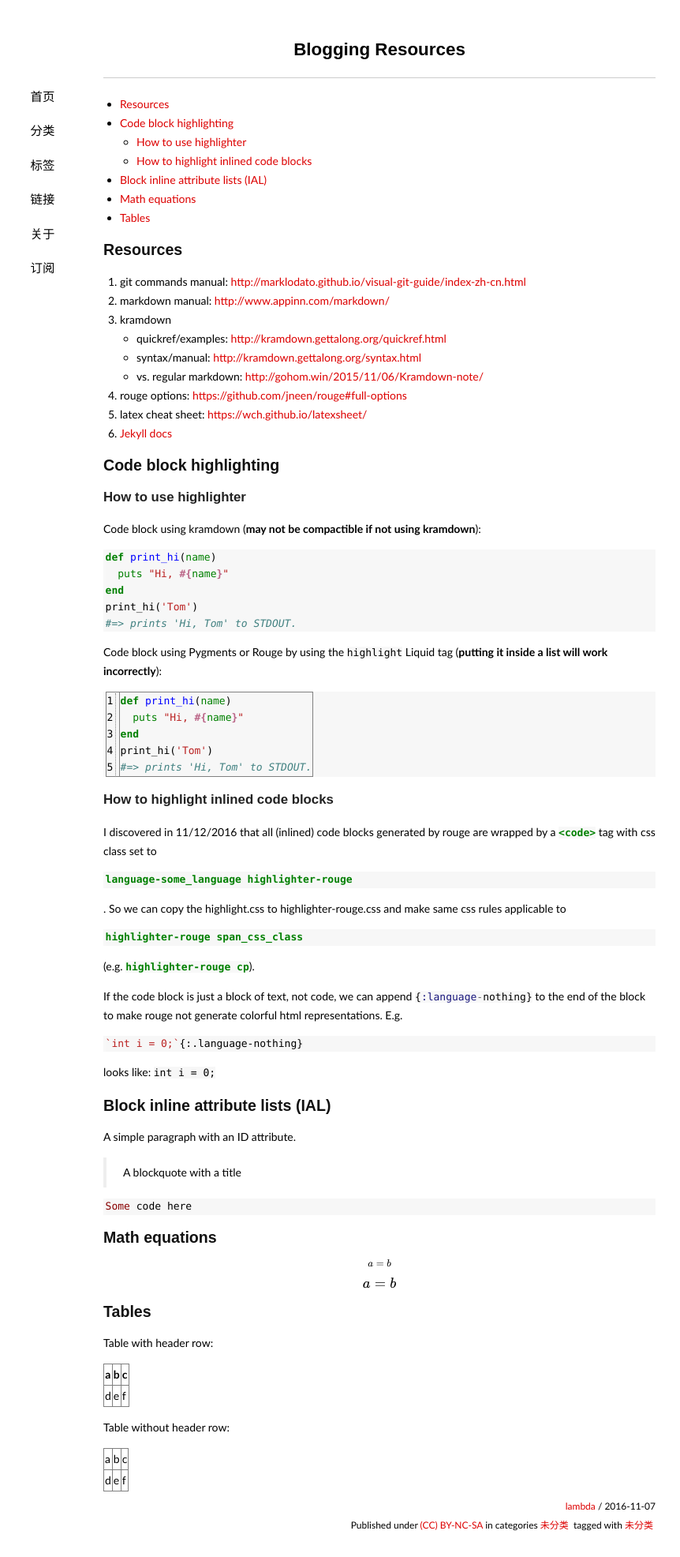
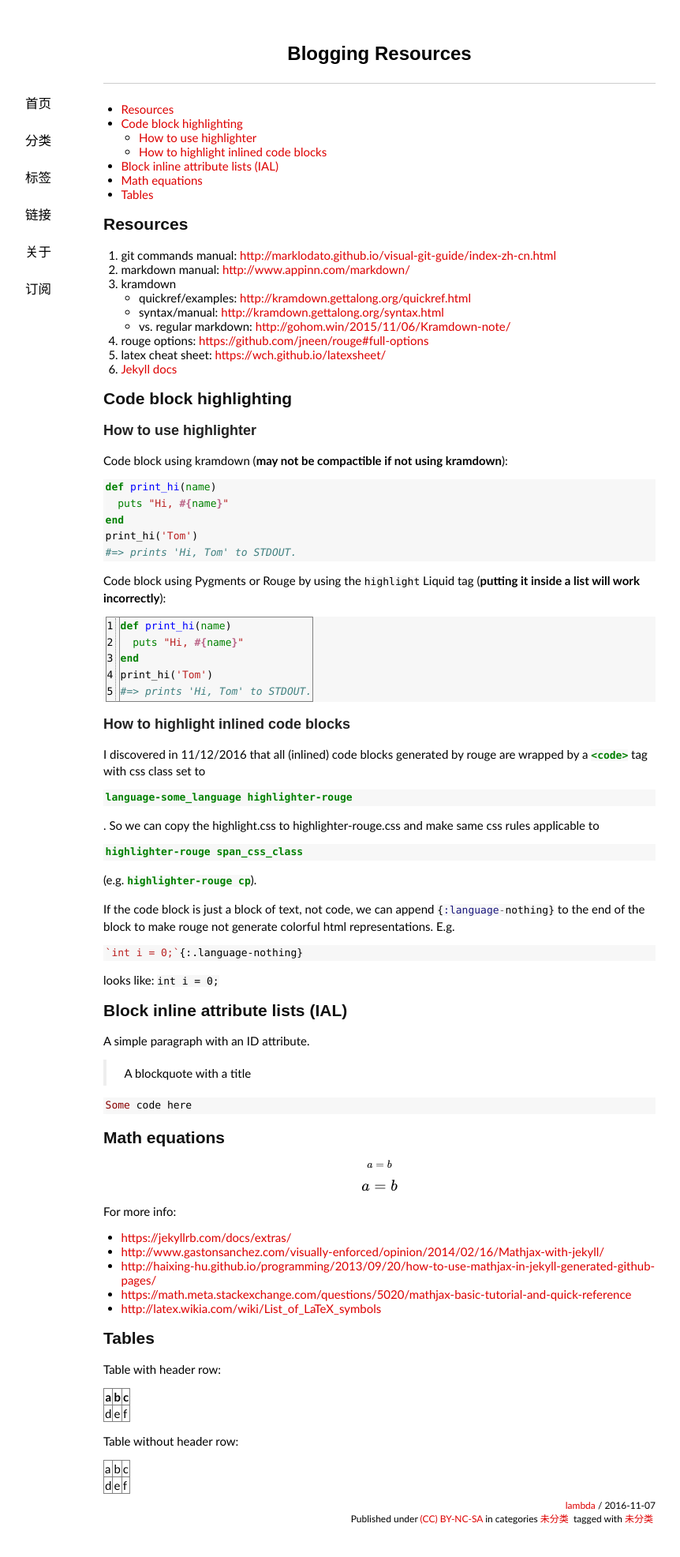
Before and after one commit to lam8da/lam8da.github.io, a Jekyll site: the page built from _posts/2016-11-07-blogging-resources.md, in a window 1280 px wide. Shown: the whole page at 79% size, without its empty margins (159-1021 px from the left). Built offline with Jekyll 4.4.1, drawn with Linux system fonts in a browser that asks for light colours; nearby versions of some CDN libraries; some web fonts are replaced; formulas are drawn with MathJax 3; comment, search, counter and statistics services are not loaded.

Commit message:
Add math analysis notes and fix css

```diff
--- a/_posts/2016-11-07-blogging-resources.md
+++ b/_posts/2016-11-07-blogging-resources.md
@@ -90,6 +90,13 @@
 
 $$ \Large a = b $$
 
+For more info:
+- <https://jekyllrb.com/docs/extras/>
+- <http://www.gastonsanchez.com/visually-enforced/opinion/2014/02/16/Mathjax-with-jekyll/>
+- <http://haixing-hu.github.io/programming/2013/09/20/how-to-use-mathjax-in-jekyll-generated-github-pages/>
+- <https://math.meta.stackexchange.com/questions/5020/mathjax-basic-tutorial-and-quick-reference>
+- <http://latex.wikia.com/wiki/List_of_LaTeX_symbols>
+
 ## Tables
 
 Table with header row:
--- a/media/css/style.css
+++ b/media/css/style.css
@@ -1,22 +1,59 @@
-@import url(http://fonts.gmirror.org/css?family=Galdeano);
-@import url(http://fonts.gmirror.org/css?family=Electrolize);
-@import url(http://fonts.gmirror.org/css?family=Cuprum);
-body{font-size:14px;font-family:"Galdeano","Hiragino Sans GB","Microsoft YaHei",Trebuchet,"Trebuchet MS",Tahoma,"Lucida Grande","Lucida Sans Unicode",Verdana,sans-serif;color:#000000;background-color:#ffffff;}
-*{border:none;outline:none;}
-a{color:#dd0000;text-decoration:none;}
-a:hover{color:#333333;text-decoration:underline;}
-hr{margin:.7em 0;border-top:1px dashed #d0d0d0;border-bottom:1px dashed #f9f9f9;}
-p{padding:0em 0;}
-ol,ul{padding-left:1.5em;}
-li p{margin:0;}
 /*
- * li{padding:.2em 0;}
- * ol,ul{list-style-position:inside;}
- * ol ul, ul ol, ul ul, ol ol {margin-left:1em;}
+ * @import url(http://fonts.gmirror.org/css?family=Galdeano);
+ * @import url(http://fonts.gmirror.org/css?family=Electrolize);
+ * @import url(http://fonts.gmirror.org/css?family=Cuprum);
  */
-pre code{margin-left:0.2em;font-size:13px;line-height:1.6;display:block;overflow:auto;}
-pre,code{margin:0;font-family:Menlo,"Andale Mono",Consolas,"Courier New",Monaco,monospace;font-size:13px;}
-.lineno{
+
+body {
+  font-size: 15px;
+  font-family: "Galdeano","Hiragino Sans GB","Microsoft YaHei",Trebuchet,"Trebuchet MS",Tahoma,"Lucida Grande","Lucida Sans Unicode",Verdana,sans-serif;
+  color: #000000;
+  background-color: #ffffff;
+}
+* {
+  border: none;
+  outline: none;
+}
+a {
+  color: #dd0000;
+  text-decoration: none;
+}
+a:hover {
+  color: #333333;
+  text-decoration: underline;
+}
+hr {
+  margin: .7em 0;
+  border-top: 1px dashed #d0d0d0;
+  border-bottom: 1px dashed #f9f9f9;
+}
+p {
+  padding: 0em 0;
+}
+ol,ul {
+  padding-left: 1.5em;
+}
+li p {
+  margin: 0;
+}
+/*
+ * li { padding: .2em 0; }
+ * ol,ul { list-style-position: inside; }
+ * ol ul, ul ol, ul ul, ol ol { margin-left: 1em; }
+ */
+pre code {
+  margin-left: 0.2em;
+  font-size: 13px;
+  line-height: 1.6;
+  display: block;
+  overflow: auto;
+}
+pre,code {
+  margin: 0;
+  font-family: Menlo,"Andale Mono",Consolas,"Courier New",Monaco,monospace;
+  font-size: 13px;
+}
+.lineno {
   margin-right: .2em;
   border-right-color: gray;
   /* border-right: 1px; */
@@ -24,7 +61,8 @@
   border-right-width: thin;
   padding-right: .2em;
 }
-/* Problematic: https://github.com/mathjax/MathJax/issues/925
+/*
+ * Problematic: https: //github.com/mathjax/MathJax/issues/925
  * .MathJax {
  *   font-size: .8em !important;
  * }
@@ -33,9 +71,19 @@
   color: red;
   font-weight: bold;
 }
-blockquote{display:block;text-align:justify;border-left:4px solid #eeeeee;}
-blockquote{margin:1em 0em;padding-left:1.5em;}
-blockquote p{margin:0;padding:.5em 0;}
+blockquote {
+  display: block;
+  text-align: justify;
+  border-left: 4px solid #eeeeee;
+}
+blockquote {
+  margin: 1em 0em;
+  padding-left: 1.5em;
+}
+blockquote p {
+  margin: 0;
+  padding: .5em 0;
+}
 #container {
   width: 700px;
   margin: 2em auto;
@@ -45,22 +93,46 @@
 
 .content {
   /* font-size: 16px; */
-  line-height: 24px;
+  /* line-height: 24px; */
 }
-.content h1{padding:.5em 0;}
-/* .content img{max-width:600px;display:block;margin:4px auto;} */
+.content h1 {
+  padding: .5em 0;
+}
+/*
+ * .content img {
+ *   max-width: 600px;
+ *   display: block;
+ *   margin: 4px auto;
+ * }
+ */
 .content img {
   display: block;
   margin: 4px auto;
   max-width: 550px;
 }
-#tag_cloud{margin-bottom: 1em;}
-#tag_cloud a:hover{color:#333333 !important;text-decoration:none;}
-.listing-item,.listing-seperator{list-style-type:none;}
-.listing-item a{padding:.2em 1em;}
-.listing-item time{color:#999999;}
-.listing-seperator{font-weight:bold;}
-.meta{text-align:right;font-size:12px;}
+#tag_cloud {
+  margin-bottom: 1em;
+}
+#tag_cloud a:hover {
+  color: #333333 !important;
+  text-decoration: none;
+}
+.listing-item,.listing-seperator {
+  list-style-type: none;
+}
+.listing-item a {
+  padding: .2em 1em;
+}
+.listing-item time {
+  color: #999999;
+}
+.listing-seperator {
+  font-weight: bold;
+}
+.meta {
+  text-align: right;
+  font-size: 12px;
+}
 
 header {
   padding: .5em 0;
@@ -68,7 +140,15 @@
   text-align: center;
 }
 
-nav{font-family:"Electrolize",sans-serif;font-size:1.1em;text-transform:uppercase;float:left;margin-left:-12em;width:9em;text-align:right;}
+nav {
+  font-family: "Electrolize",sans-serif;
+  font-size: 1.1em;
+  text-transform: uppercase;
+  float: left;
+  margin-left: -12em;
+  width: 9em;
+  text-align: right;
+}
 .gitment-editor-tabs {
   font-family: inherit!important;
   font-size: inherit!important;
@@ -78,20 +158,62 @@
   width: inherit!important;
   text-align: inherit!important;
 }
-nav a{display:block;padding:.7em 1em;color:#000000;}
-nav a:hover{background-color:#ff0000;text-decoration:none;color:#f9f9f9;-webkit-transition:color .2s linear;}
-.post{padding:.5em 0em;}
-h1{font-family:"Cuprum","Hiragino Sans GB","Microsoft YaHei",sans-serif;font-size:1.6em;color:#000;}
-h2{font-family:"Cuprum","Hiragino Sans GB","Microsoft YaHei",sans-serif;font-size:1.4em;color:#111;}
-h3{font-family:"Cuprum","Hiragino Sans GB","Microsoft YaHei",sans-serif;font-size:1.2em;color:#222;}
-h4{font-family:"Cuprum","Hiragino Sans GB","Microsoft YaHei",sans-serif;font-size:1em;color:#333;}
-code{background-color:#F7F7F7;}
-embed,object,iframe{display:block;margin:4px auto;}
-.gist{font-size: 12px;line-height:1.6;}
+nav a {
+  display: block;
+  padding: .7em 1em;
+  color: #000000;
+}
+nav a:hover {
+  background-color: #ff0000;
+  text-decoration: none;
+  color: #f9f9f9;
+  -webkit-transition: color .2s linear;
+}
+.post {
+  padding: .5em 0em;
+}
+h1 {
+  font-family: "Cuprum","Hiragino Sans GB","Microsoft YaHei",sans-serif;
+  font-size: 1.6em;
+  color: #000;
+}
+h2 {
+  font-family: "Cuprum","Hiragino Sans GB","Microsoft YaHei",sans-serif;
+  font-size: 1.4em;
+  color: #111;
+}
+h3 {
+  font-family: "Cuprum","Hiragino Sans GB","Microsoft YaHei",sans-serif;
+  font-size: 1.2em;
+  color: #222;
+}
+h4 {
+  font-family: "Cuprum","Hiragino Sans GB","Microsoft YaHei",sans-serif;
+  font-size: 1em;
+  color: #333;
+}
+code {
+  background-color: #F7F7F7;
+}
+embed,object,iframe {
+  display: block;
+  margin: 4px auto;
+}
+.gist {
+  font-size: 12px;
+  line-height: 1.6;
+}
 @media print {
-  *{font-weight:normal;}
-  h1,h2,h3{font-weight:400;}
-  a{color:black;border-bottom:lightgray dotted 1px;}
+  * {
+    font-weight: normal;
+  }
+  h1,h2,h3 {
+    font-weight: 400;
+  }
+  a {
+    color: black;
+    border-bottom: lightgray dotted 1px;
+  }
 }
 table, tr, td, th {
   border-style: solid;
```
Also changed, not shown: _posts/2017-10-28-mathematical-analysis-by-east-china-normal-university-notes.md (added, +165 -0 lines).
